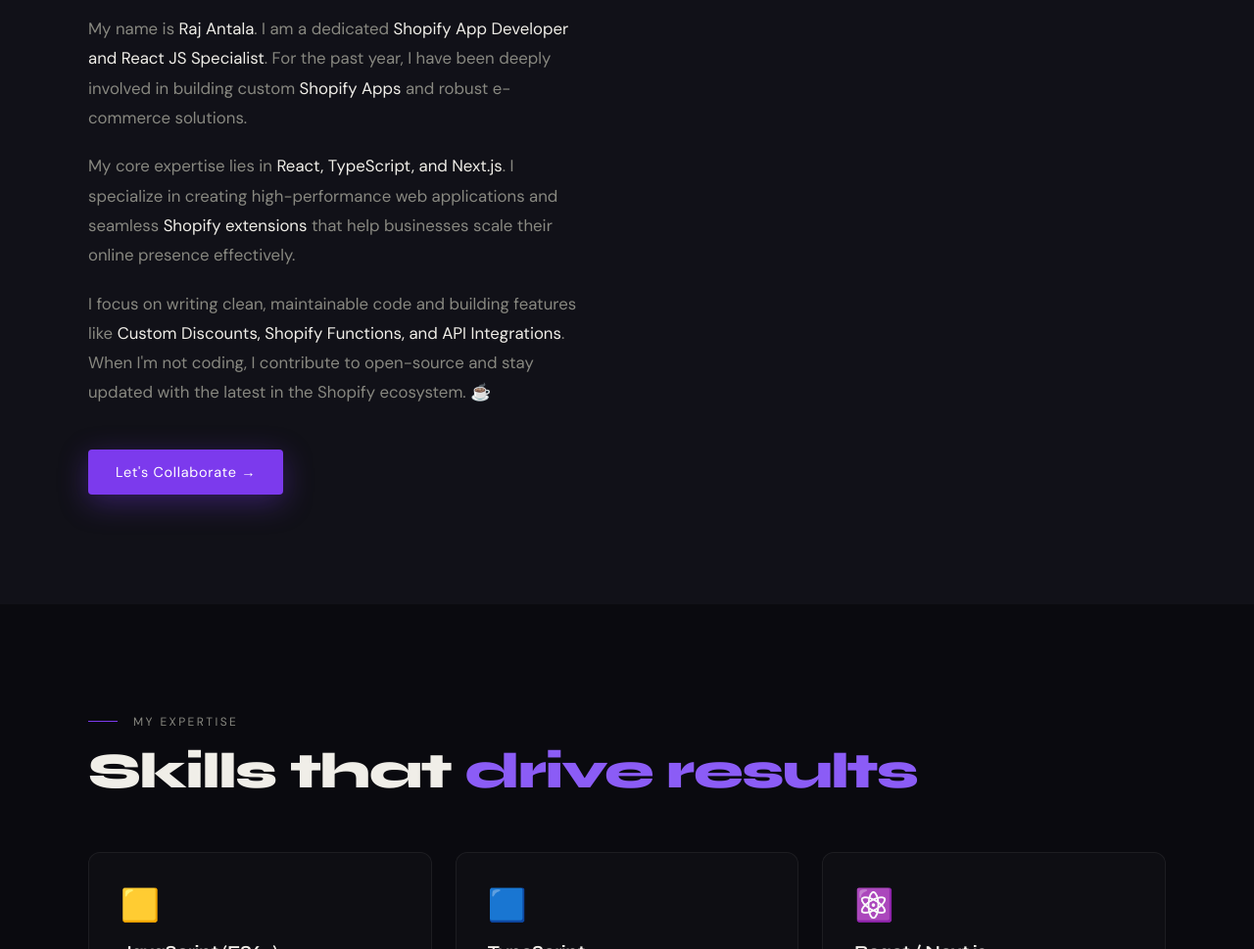
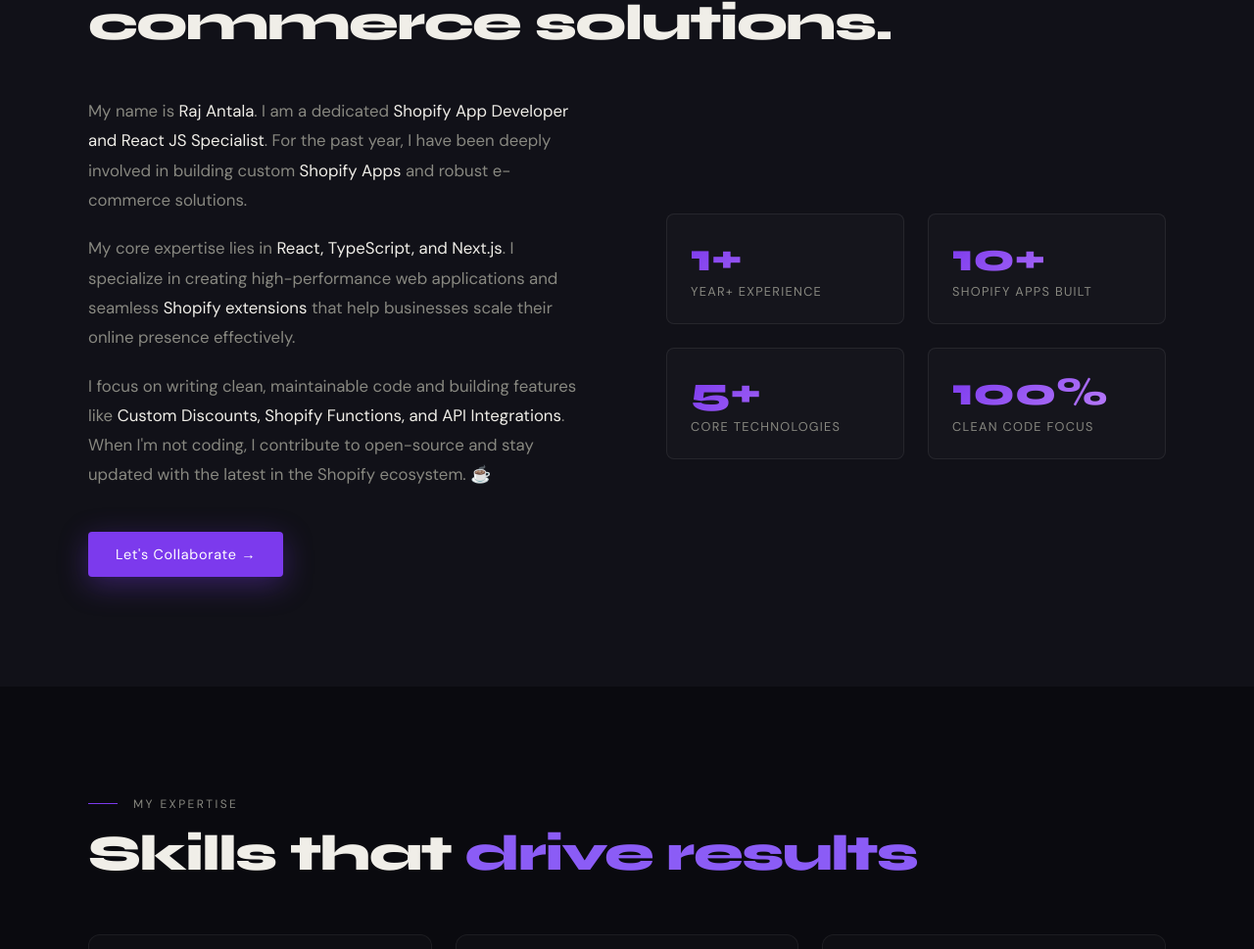
Before and after one commit to RajAntala/Portfolio-Project, a plain HTML site: page index.html in a window 1280 px wide. Shown: the part 1184-2153 px from the top of the page at 98% size. Drawn offline with nearby package versions, Linux system fonts and the light colour scheme.

Commit message:
Add mobile navigation menu and update stats section

```diff
--- a/index.html
+++ b/index.html
@@ -80,7 +80,19 @@
             <li><a href="#projects">Projects</a></li>
             <li><a href="#contact">Contact</a></li>
         </ul>
+        <button class="nav-toggle" id="navToggle" aria-label="Open menu" aria-expanded="false" aria-controls="mobileMenu">
+            <span></span><span></span><span></span>
+        </button>
     </nav>
+
+    <div class="mobile-menu" id="mobileMenu">
+        <ul>
+            <li><a href="#about">About</a></li>
+            <li><a href="#skills">Skills</a></li>
+            <li><a href="#projects">Projects</a></li>
+            <li><a href="#contact">Contact</a></li>
+        </ul>
+    </div>
 
     <!-- Hero -->
     <section id="hero">
@@ -160,6 +172,24 @@
 
                 <a href="#contact" class="btn btn-primary" style="display:inline-flex;margin-top:1.5rem;">Let's
                     Collaborate →</a>
+            </div>
+            <div class="about-stats reveal reveal-delay-1">
+                <div class="stat-card">
+                    <div class="stat-number" data-count="1">0</div>
+                    <div class="stat-label">Year+ Experience</div>
+                </div>
+                <div class="stat-card">
+                    <div class="stat-number" data-count="10">0</div>
+                    <div class="stat-label">Shopify Apps Built</div>
+                </div>
+                <div class="stat-card">
+                    <div class="stat-number" data-count="5">0</div>
+                    <div class="stat-label">Core Technologies</div>
+                </div>
+                <div class="stat-card">
+                    <div class="stat-number" data-count="100" data-suffix="%">0</div>
+                    <div class="stat-label">Clean Code Focus</div>
+                </div>
             </div>
         </div>
     </section>
@@ -488,9 +518,28 @@
                 gsap.to(el, {
                     opacity: 1, y: 0, duration: 0.8, ease: 'power3.out',
                     delay: isProjectCard ? (i % 2) * 0.1 : 0,
-                    scrollTrigger: { trigger: el, start: 'top 88%' }
+                    scrollTrigger: { trigger: el, start: 'top 90%', once: true }
                 });
             });
+
+            // Fonts load asynchronously and change layout height *after* ScrollTrigger
+            // has already measured trigger positions — this can leave a trigger point
+            // stale, so a card's reveal condition never fires. Recalculate once fonts
+            // and all assets are actually in place.
+            if (document.fonts && document.fonts.ready) {
+                document.fonts.ready.then(() => ScrollTrigger.refresh());
+            }
+            window.addEventListener('load', () => ScrollTrigger.refresh());
+
+            // Final safety net: if anything is still hidden a few seconds in
+            // (stale trigger, slow asset, edge-case browser), just reveal it.
+            setTimeout(() => {
+                document.querySelectorAll('.reveal').forEach(el => {
+                    if (getComputedStyle(el).opacity === '0') {
+                        gsap.to(el, { opacity: 1, y: 0, duration: 0.5 });
+                    }
+                });
+            }, 3500);
         } else {
             gsap.set('.reveal', { opacity: 1, y: 0 });
         }
@@ -518,6 +567,62 @@
                 nav.style.borderBottom = 'none';
             }
         });
+
+        // ---------- Mobile menu ----------
+        const navToggle = document.getElementById('navToggle');
+        const mobileMenu = document.getElementById('mobileMenu');
+
+        function closeMobileMenu() {
+            navToggle.classList.remove('open');
+            mobileMenu.classList.remove('open');
+            navToggle.setAttribute('aria-expanded', 'false');
+            document.body.style.overflow = '';
+        }
+
+        navToggle.addEventListener('click', () => {
+            const isOpen = mobileMenu.classList.toggle('open');
+            navToggle.classList.toggle('open', isOpen);
+            navToggle.setAttribute('aria-expanded', String(isOpen));
+            document.body.style.overflow = isOpen ? 'hidden' : '';
+        });
+
+        mobileMenu.querySelectorAll('a').forEach(link => link.addEventListener('click', closeMobileMenu));
+
+        // ---------- Active nav link on scroll ----------
+        const sections = document.querySelectorAll('section[id]');
+        const allNavLinks = document.querySelectorAll('.nav-links a, .mobile-menu a');
+        const navSpy = new IntersectionObserver((entries) => {
+            entries.forEach(entry => {
+                if (entry.isIntersecting) {
+                    allNavLinks.forEach(link => {
+                        link.classList.toggle('active', link.getAttribute('href') === '#' + entry.target.id);
+                    });
+                }
+            });
+        }, { rootMargin: '-45% 0px -50% 0px' });
+        sections.forEach(sec => navSpy.observe(sec));
+
+        // ---------- About stats count-up ----------
+        const statEls = document.querySelectorAll('.stat-number');
+        const statObserver = new IntersectionObserver((entries) => {
+            entries.forEach(entry => {
+                if (!entry.isIntersecting) return;
+                const el = entry.target;
+                const target = parseInt(el.dataset.count, 10);
+                const suffix = el.dataset.suffix || '+';
+                const duration = 1400;
+                const start = performance.now();
+                function tick(now) {
+                    const progress = Math.min((now - start) / duration, 1);
+                    const eased = 1 - Math.pow(1 - progress, 3);
+                    el.textContent = Math.round(target * eased) + suffix;
+                    if (progress < 1) requestAnimationFrame(tick);
+                }
+                requestAnimationFrame(tick);
+                statObserver.unobserve(el);
+            });
+        }, { threshold: 0.5 });
+        statEls.forEach(el => statObserver.observe(el));
 
         // ---------- Contact form (Web3Forms) ----------
         const form = document.getElementById('contactForm');
```
